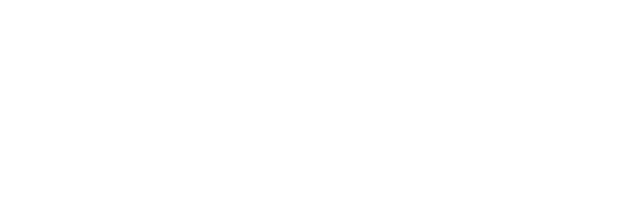
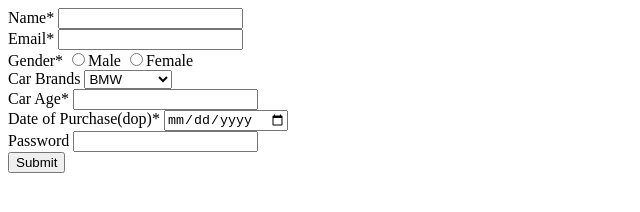
Before and after one commit to acciojob/car-insurance-form-ManiPoorna, a website: page main.html in a window 1280 px wide. Shown: the whole page, without its empty margins (0-640 px from the left). Drawn offline with Linux system fonts and the light colour scheme.

Commit message:
created a submission

```diff
--- a/main.html
+++ b/main.html
@@ -3,10 +3,49 @@
 <html>
 
 <head>
+	<title>Car insurance Form</title>
 	<link rel="stylesheet" href="styles.css">
 </head>
 
 <body>
+	<form method="POST">
+		<div>
+			<label for="name" id="name"> Name*</label>
+			<input type="text" required name="name">
+		</div>
+		<div>
+			<label for="email" id="email">Email*</label>
+			<input type="email" required name="email">
+		</div>
+		<div>
+			<label for="gender">Gender*</label>
+			<input type="radio" required name="gender">Male
+			<input type="radio" required name="gender">Female
+		</div>
+		<div>
+			<label for="brand" id="cars">Car Brands</label>
+			<select>
+				<option>BMW</option>
+				<option>Audi</option>
+				<option>Meercedez</option>
+			</select>
+		</div>
+		<div>
+			<label for="carage" id="carage">Car Age*</label>
+			<input type="number" namme="number">
+		</div>
+		<div>
+			<label for="dop" id="dop">Date of Purchase(dop)*</label>
+			<input type="date" name="date" required>
+		</div>
+		<div>
+			<label for="password" id="password">Password</label>
+			<input type="password" name="password" required>
+		</div>
+		<div>
+			<input type="submit" value="Submit">
+		</div>
+	</form>
 	<!-- the entire body must be written by student -->
     <script type="text/javascript" src="./script.js">
 </script>
```
